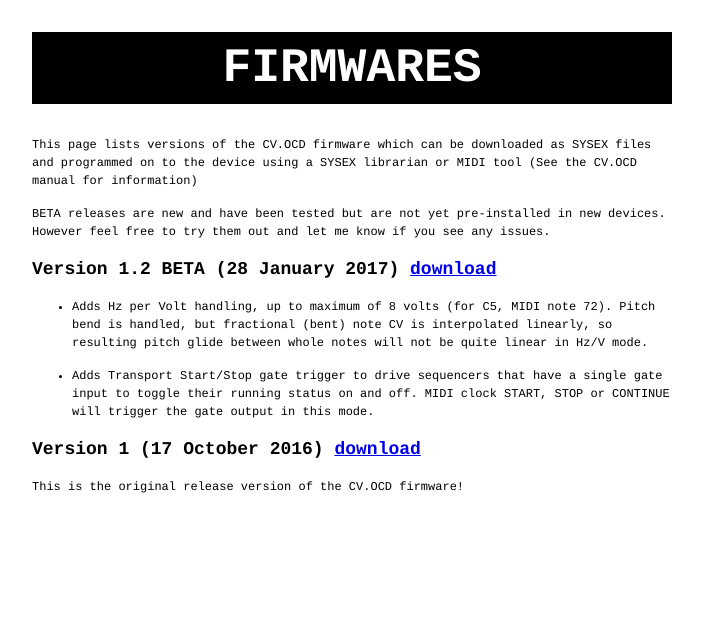
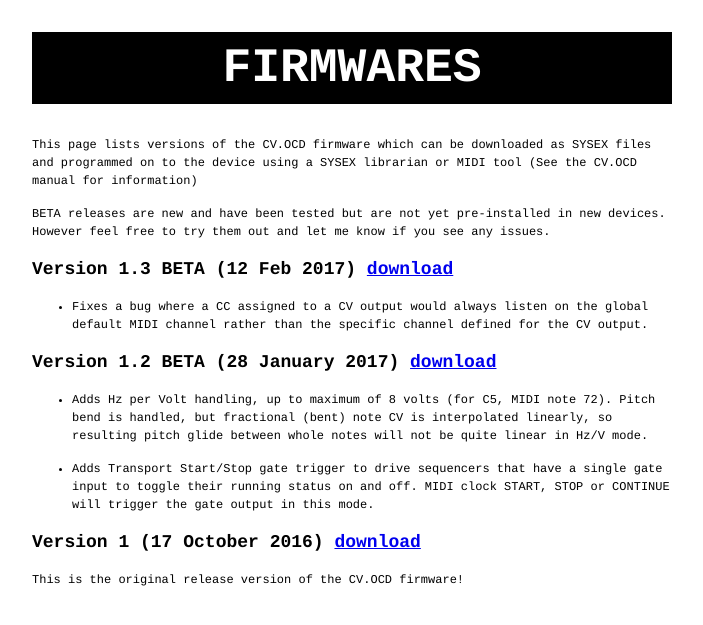
Before and after one commit to hotchk155/hotchk155.github.io, a Jekyll site: the page built from cvocd/firmwares.md, in a window 1280 px wide. Shown: the top 625 px of the page, without its empty margins (18-721 px from the left). Built offline with Jekyll 4.4.1, drawn with Linux system fonts in a browser that asks for light colours; our own code applies the rules of GitHub Pages for plain Markdown files.

```diff
--- a/cvocd/firmwares.md
+++ b/cvocd/firmwares.md
@@ -10,6 +10,10 @@ on to the device using a SYSEX librarian or MIDI tool (See the CV.OCD manual for
 BETA releases are new and have been tested but are not yet pre-installed in new devices. However
 feel free to try them out and let me know if you see any issues.
 
+## Version 1.3 BETA (12 Feb 2017) [download](https://github.com/hotchk155/cvocd.a/raw/master/firmware/Release/Current/cvocd_rev1.3beta.syx)
+
+- Fixes a bug where a CC assigned to a CV output would always listen on the global default MIDI channel rather than the specific channel defined for the CV output.
+
 ## Version 1.2 BETA (28 January 2017) [download](https://github.com/hotchk155/cvocd.a/raw/master/firmware/Release/Current/cvocd_rev1.2beta.syx)
 
 - Adds Hz per Volt handling, up to maximum of 8 volts (for C5, MIDI note 72). Pitch bend is handled, but fractional (bent) note CV is interpolated linearly, so resulting pitch glide between whole notes will not be quite linear in Hz/V mode.
```
Also changed, not shown: cvocd/index.md (+3 -3 lines), cvocd/manual.md (+1 -1 lines).
